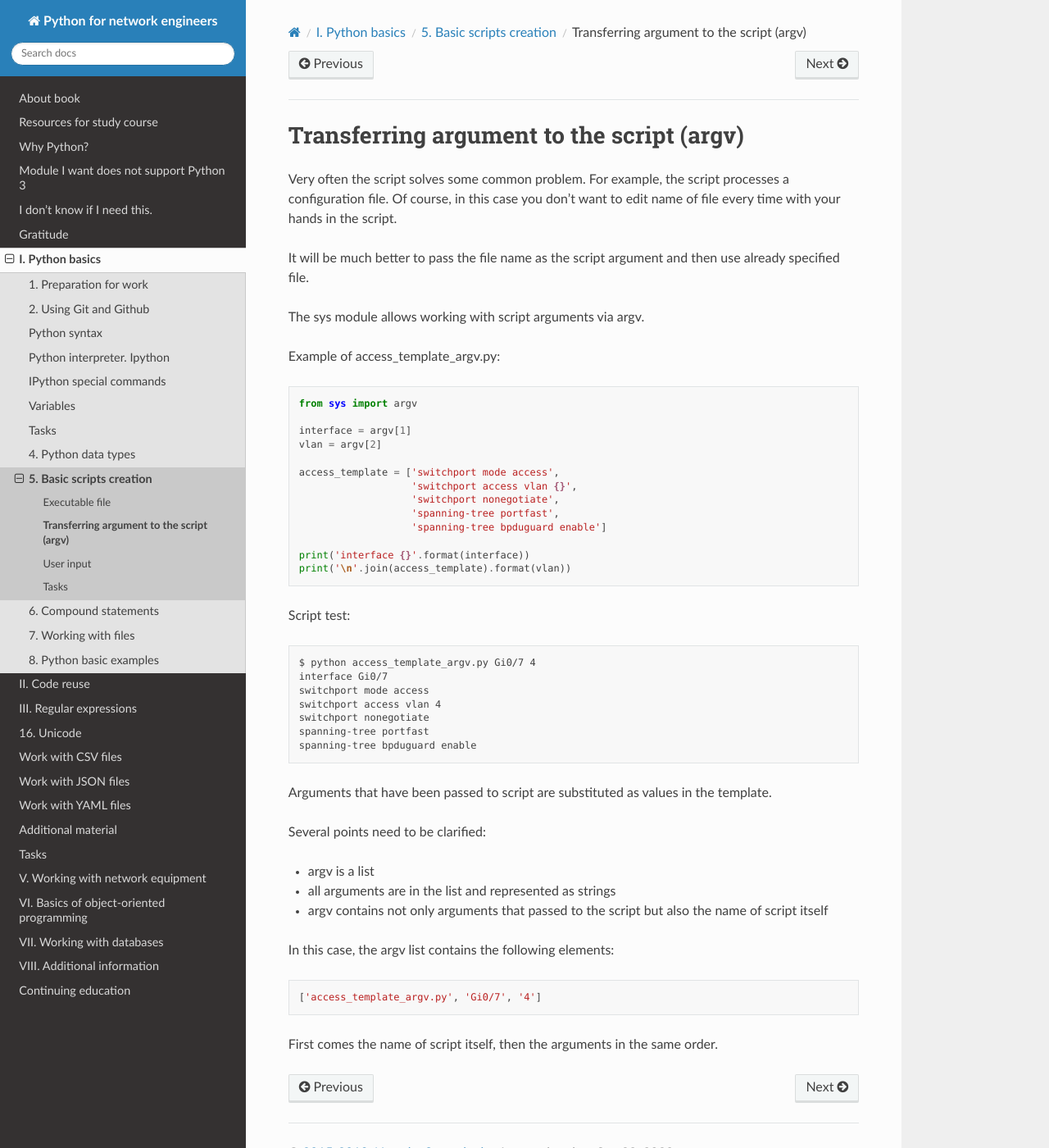
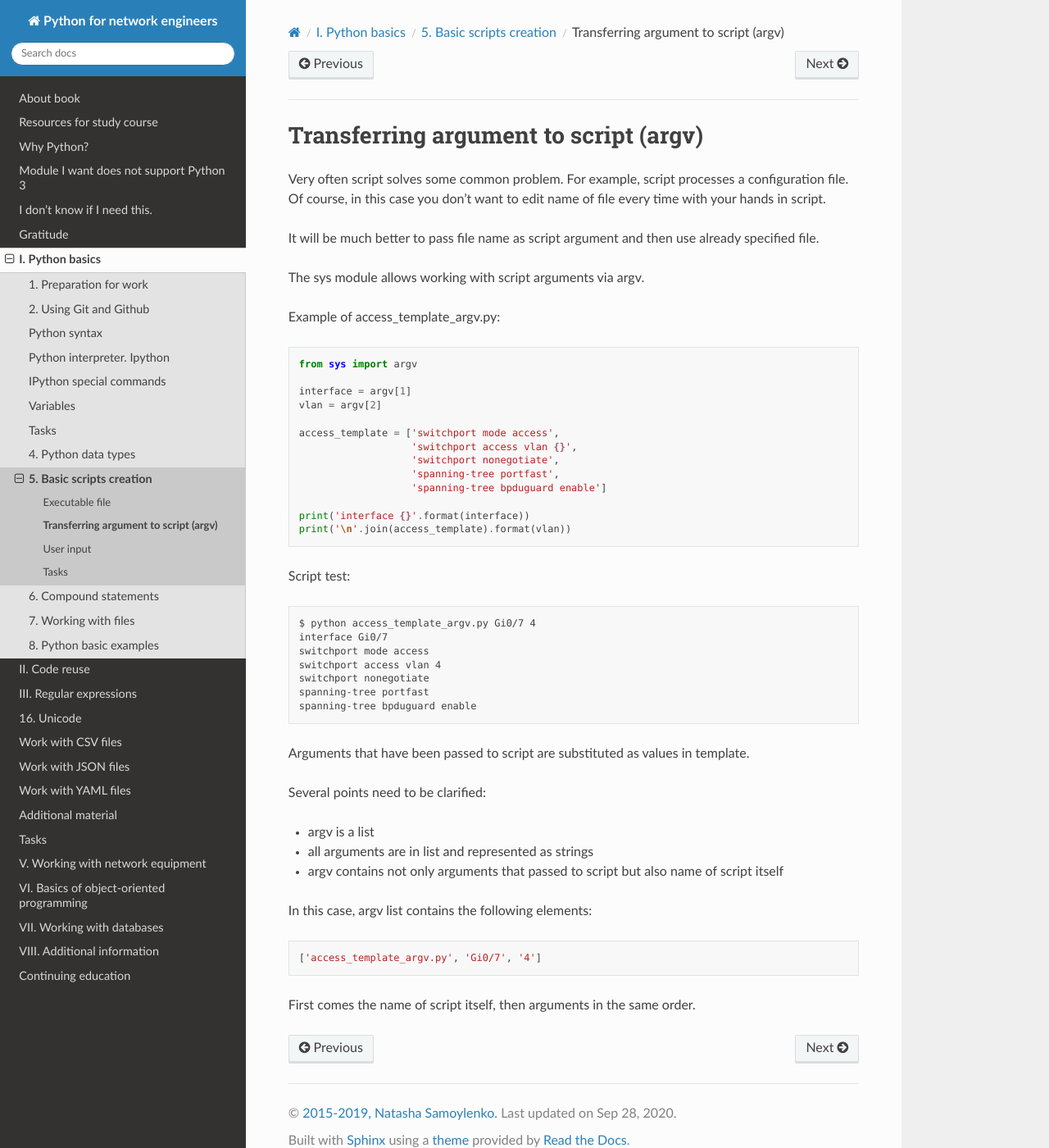
Before and after one commit to natenka/pyneng-book-en, a Sphinx documentation site: the page built from docs/source/book/05_basic_scripts/1_args.rst, in a window 1280 px wide and 1400 px high. Shown: the whole window at 82% size. Built offline with Sphinx 7.4.7 and the Read the Docs theme 2.0.0, drawn with Linux system fonts in a browser that asks for light colours; pages that are not in the unit, such as notebooks, are missing from menus.

Commit message:
Update 1_args.rst

```diff
--- a/docs/source/book/05_basic_scripts/1_args.rst
+++ b/docs/source/book/05_basic_scripts/1_args.rst
@@ -1,9 +1,9 @@
-Transferring argument to the script  (argv)
+Transferring argument to script  (argv)
 ----------------------------------
 
-Very often the script solves some common problem. For example, the script processes a configuration file. Of course, in this case you don’t want to edit name of file every time with your hands in the script.
+Very often script solves some common problem. For example, script processes a configuration file. Of course, in this case you don’t want to edit name of file every time with your hands in script.
 
-It will be much better to pass the file name as the script argument and then use already specified file.
+It will be much better to pass file name as script argument and then use already specified file.
 
 The sys module allows working with script arguments via argv.
 
@@ -37,18 +37,18 @@ Script test:
     spanning-tree portfast
     spanning-tree bpduguard enable
 
-Arguments that have been passed to script are substituted as values in the template.
+Arguments that have been passed to script are substituted as values in template.
 
 Several points need to be clarified:
 
 * argv is a list
-* all arguments are in the list and represented as strings
-* argv contains not only arguments that passed to the script but also the name of script itself
+* all arguments are in list and represented as strings
+* argv contains not only arguments that passed to script but also name of script itself
 
-In this case, the argv list contains the following elements:
+In this case, argv list contains the following elements:
 
 ::
 
     ['access_template_argv.py', 'Gi0/7', '4']
 
-First comes the name of script itself, then the arguments in the same order.
+First comes the name of script itself, then arguments in the same order.
```
